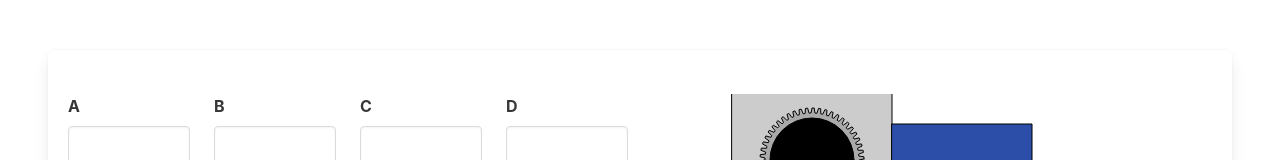
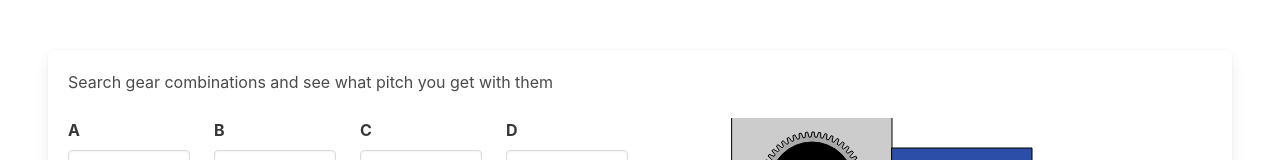
Before and after one commit to rOzzy1987/MiniLathe-GearCalc, a Vue app: page / in a window 1280 px wide. Both pictures are taken after a click on the item "Pitch for gears". Shown: the part 254-414 px from the top of the page. Built offline with nearby package versions, Linux system fonts and the light colour scheme.

Commit message:
- build error fix

```diff
--- a/src/views/PitchForGearsTab.vue
+++ b/src/views/PitchForGearsTab.vue
@@ -1,6 +1,6 @@
 <template>
     <div class="box">
-        <div class="block">{{ pfgDescription }}</div>
+        <div class="block">{{ i18n.pfgDescription }}</div>
       <div class="columns">
         <div class="column is-half">
             <GearCombinationEditor v-model:gearA="ga" v-model:gearB="gb" v-model:gearC="gc" v-model:gearD="gd" :check-required="false"/>
```
